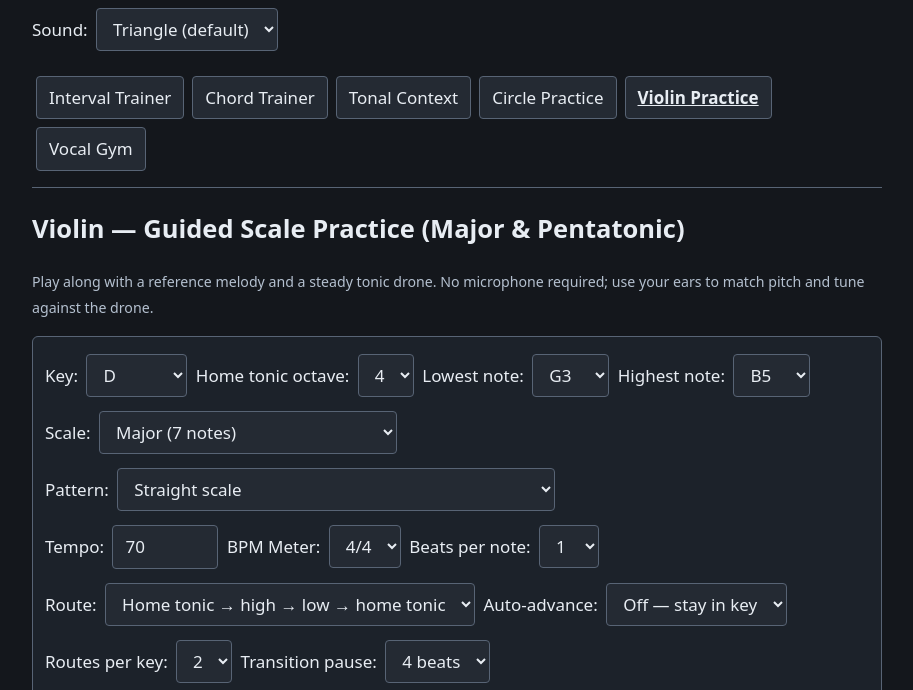
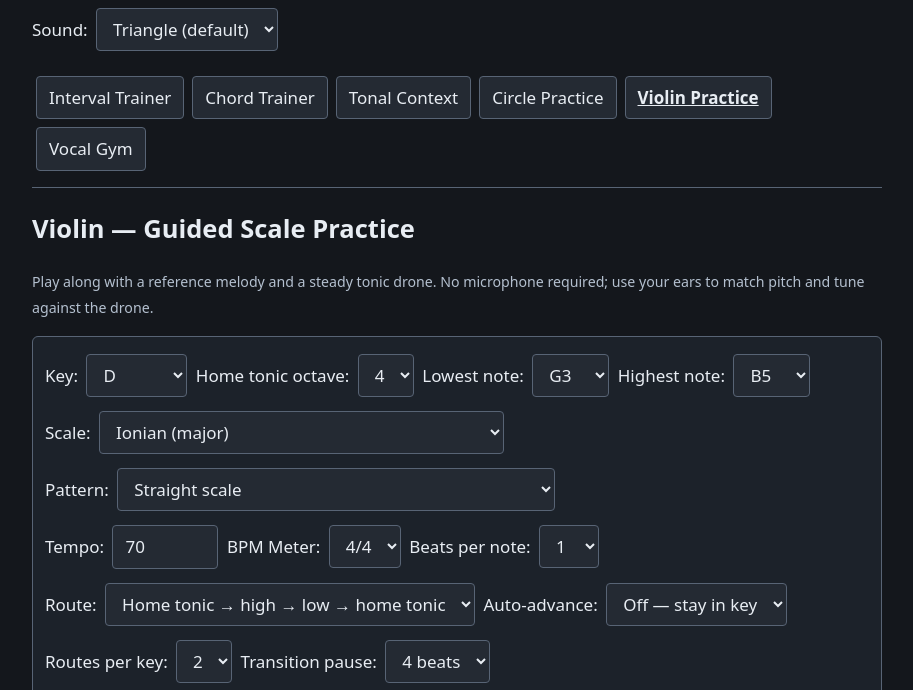
Before and after one commit to CraigEggen/IntonationTrainer, a plain HTML site: page index.html in a window 1280 px wide. Both pictures are taken after a click on the button "Violin Practice". Shown: the part 94-784 px from the top of the page, without its empty margins (183-1096 px from the left). Drawn offline with Linux system fonts and the light colour scheme.

Commit message:
Group violin scales by family and add diatonic modes and minor variants

```diff
--- a/index.html
+++ b/index.html
@@ -168,14 +168,14 @@ small {color:var(--muted);}
 <label><input type="checkbox" id="vocalCount" checked> One-measure count-in</label>
 </div><p id="vocalPattern"></p><p id="vocalStatus" role="status" aria-live="polite"></p><button id="vocalStart" onclick="startVocal()">Start</button> <button id="vocalStop" onclick="stopVocal()" disabled>Stop</button></section>
 <section id="violinPage" hidden>
-<h2>Violin — Guided Scale Practice (Major & Pentatonic)</h2>
+<h2>Violin — Guided Scale Practice</h2>
 <p><small>Play along with a reference melody and a steady tonic drone. No microphone required; use your ears to match pitch and tune against the drone.</small></p>
 <div class="options-panel" id="violinOptions">
 <label>Key: <select id="violinKey"></select></label>
 <label>Home tonic octave: <select id="violinOctave"><option value="3">3</option><option value="4" selected>4</option><option value="5">5</option></select></label>
 <label>Lowest note: <select id="violinLow"></select></label>
 <label>Highest note: <select id="violinHigh"></select></label><br>
-<label>Scale: <select id="violinScaleType"><option value="major">Major (7 notes)</option><option value="majorPent">Major pentatonic (1–2–3–5–6)</option><option value="minorPent">Minor pentatonic (1–♭3–4–5–♭7)</option></select></label><br>
+<label>Scale: <select id="violinScaleType"><optgroup label="Diatonic modes"><option value="major">Ionian (major)</option><option value="dorian">Dorian</option><option value="phrygian">Phrygian</option><option value="lydian">Lydian</option><option value="mixolydian">Mixolydian</option><option value="aeolian">Aeolian (natural minor)</option><option value="locrian">Locrian</option></optgroup><optgroup label="Other minor scales"><option value="harmonicMinor">Harmonic minor</option><option value="melodicMinor">Melodic minor (ascending form both ways)</option></optgroup><optgroup label="Pentatonic"><option value="majorPent">Major pentatonic (1–2–3–5–6)</option><option value="minorPent">Minor pentatonic (1–♭3–4–5–♭7)</option></optgroup></select></label><br>
 <label>Pattern: <select id="violinPattern"><option value="scale">Straight scale</option><option value="thirds">Diatonic thirds (Do–Mi–Re–Fa…)</option><option value="groups">Four-note groups (Do–Re–Mi–Do, Re–Mi–Fa–Re…)</option></select></label><br>
 <label>Tempo: <input id="violinTempo" type="number" min="30" max="240" value="70" style="width:80px"> BPM</label>
 <label>Meter: <select id="violinMeter"><option value="4">4/4</option><option value="3">3/4</option></select></label>
@@ -880,7 +880,7 @@ document.addEventListener('visibilitychange',()=>{if(document.hidden){stopCircle
 // Violin practice: independent AudioContext-clock transport, shared oscillator engine.
 const violinKeys=[['C',0],['C♯ / D♭',1],['D',2],['E♭',3],['E',4],['F',5],['F♯',6],['G',7],['A♭',8],['A',9],['B♭',10],['B',11]];
 const violinScaleSteps=[0,2,4,5,7,9,11];
-const violinScaleTypes={major:violinScaleSteps,majorPent:[0,2,4,7,9],minorPent:[0,3,5,7,10]};
+const violinScaleTypes={major:violinScaleSteps,dorian:[0,2,3,5,7,9,10],phrygian:[0,1,3,5,7,8,10],lydian:[0,2,4,6,7,9,11],mixolydian:[0,2,4,5,7,9,10],aeolian:[0,2,3,5,7,8,10],locrian:[0,1,3,5,6,8,10],harmonicMinor:[0,2,3,5,7,8,11],melodicMinor:[0,2,3,5,7,9,11],majorPent:[0,2,4,7,9],minorPent:[0,3,5,7,10]};
 let violinTimer=null,violinSettings=null,violinNextTime=0,violinSlot=0,violinTimers=[];
 violinKeys.forEach(([name,pc])=>{const o=document.createElement('option');o.value=pc;o.textContent=name;$('violinKey').appendChild(o);});
 $('violinKey').value='7'; // G major.
```
